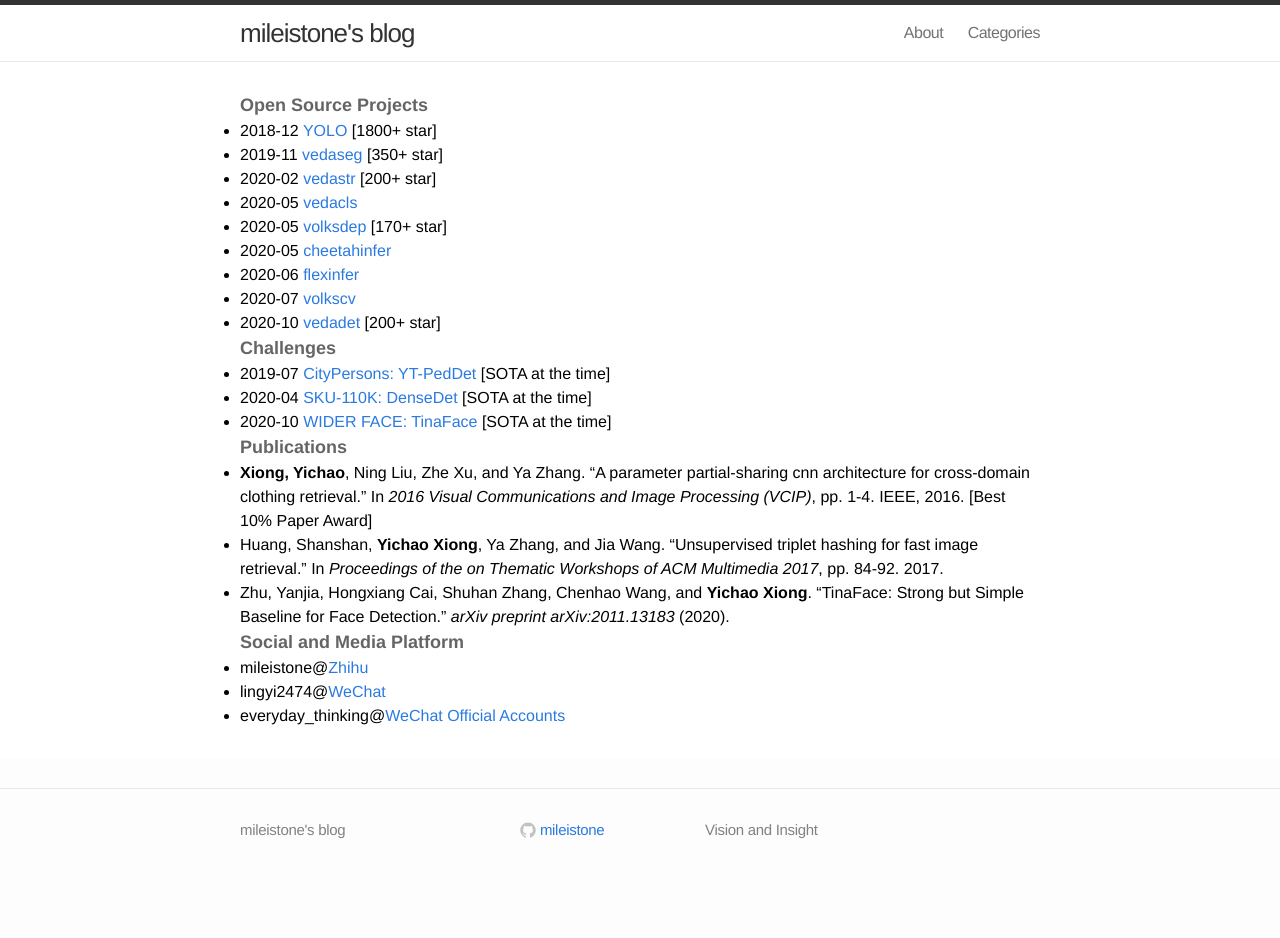
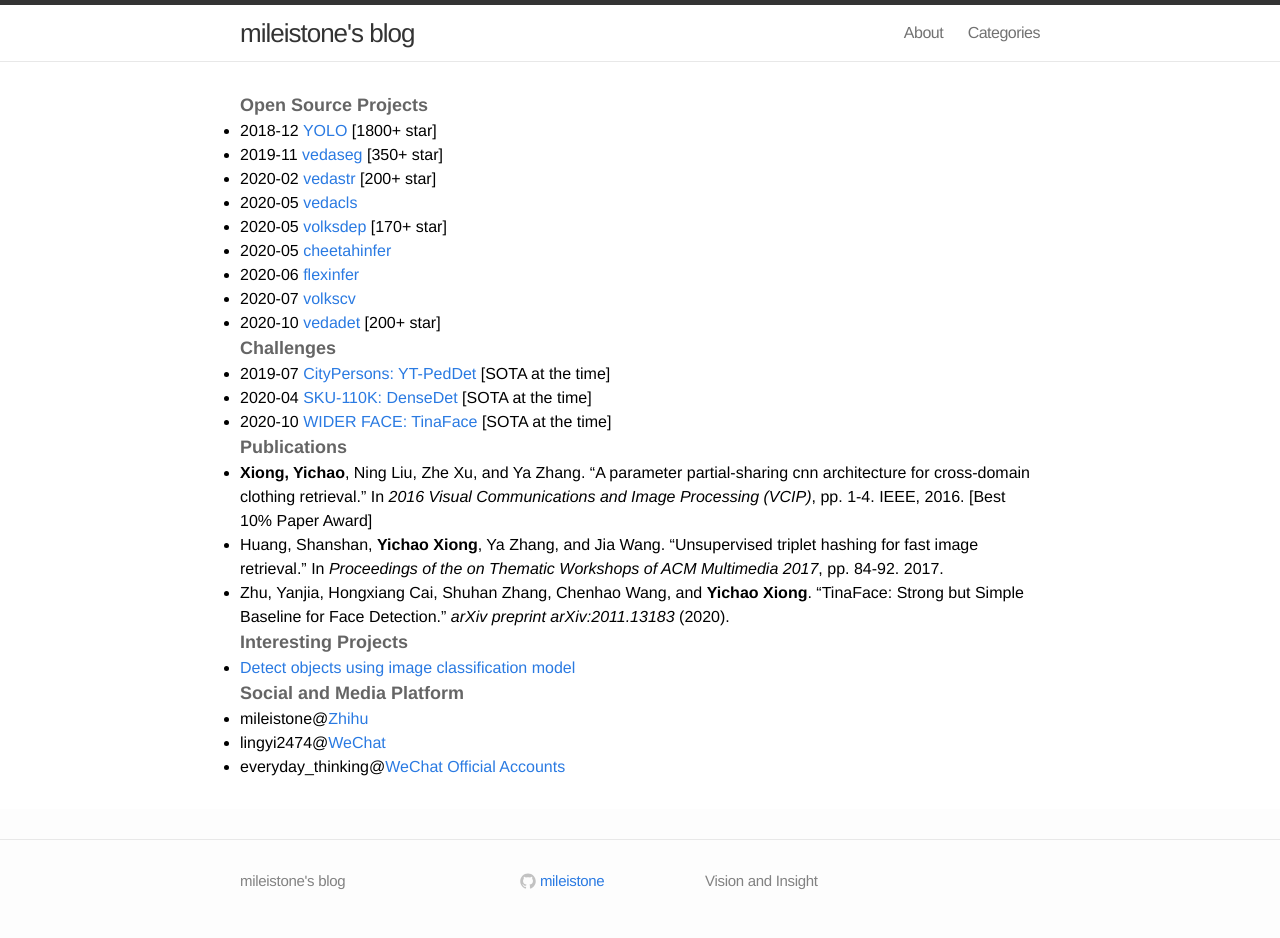
Before and after one commit to mileistone/mileistone.github.io, a Jekyll site: the page built from pages/about.md, in a window 1280 px wide. Built offline with Jekyll 4.4.1, drawn with Linux system fonts in a browser that asks for light colours; before the commit the page ends 900 px from its top, so only the background shows below that.

Commit message:
Update about.md

```diff
--- a/pages/about.md
+++ b/pages/about.md
@@ -41,6 +41,10 @@ includelink: true
 
 - Zhu, Yanjia, Hongxiang Cai, Shuhan Zhang, Chenhao Wang, and **Yichao Xiong**. "TinaFace: Strong but Simple Baseline for Face Detection." *arXiv preprint arXiv:2011.13183* (2020).
 
+##### Interesting Projects
+
+- [Detect objects using image classification model](https://github.com/Media-Smart/cls2det)
+
 ##### Social and Media Platform
 
 - mileistone@[Zhihu](https://zhihu.com)
```
